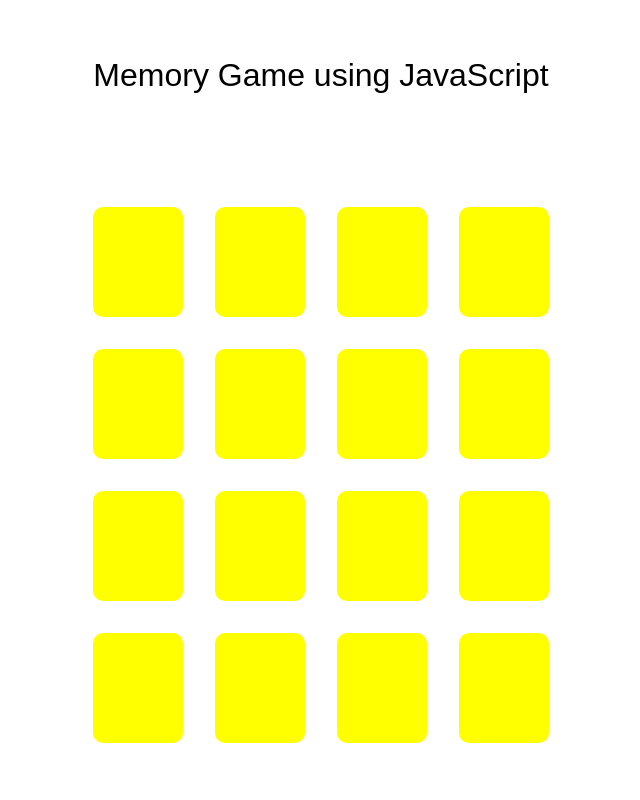
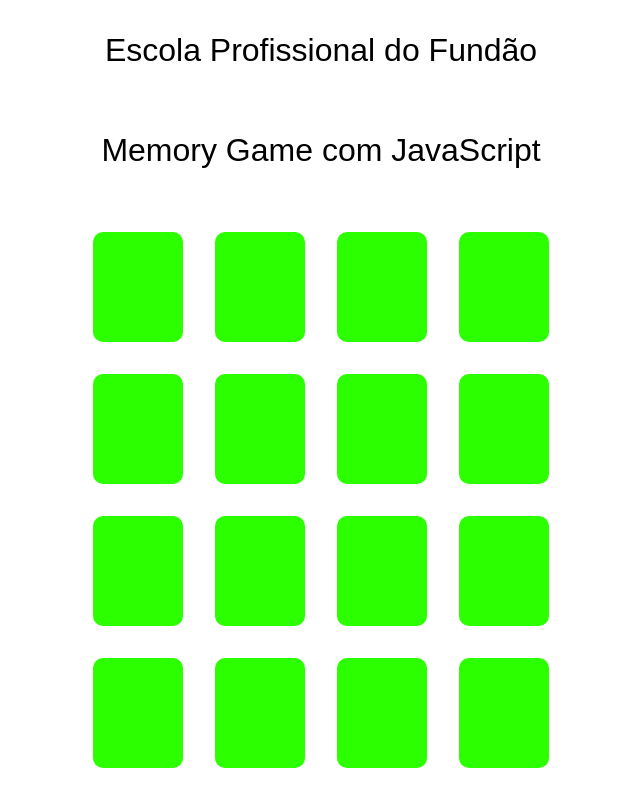
Before and after one commit to ZinchenkoDima/memory_game_animals, a plain HTML site: page index.html in a window 1280 px wide. Shown: the whole page, without its empty margins (319-959 px from the left). Drawn offline with Linux system fonts and the light colour scheme.

Commit message:
cards color and title changes

```diff
--- a/index.css
+++ b/index.css
@@ -26,7 +26,7 @@
 .card {
   height: 110px;
   width: 90px;
-  background-color: #ffff00;
+  background-color: #2bff00;
   border-radius: 10px;
   display: grid;
   place-items: center;
--- a/index.html
+++ b/index.html
@@ -11,7 +11,9 @@
 <body>
 
 <div class="container">
-  <h2 class="heading">Memory Game using JavaScript</h2>
+  <h2 class="heading">Escola Profissional do Fundão </h2>
+  <h2 class="heading">Memory Game com JavaScript</h2>
+
   <div class="cards">
     <div class="card" animal="duck">
       <img src="https://imgkub.com/images/2022/02/16/duck.png" alt="" />
```
